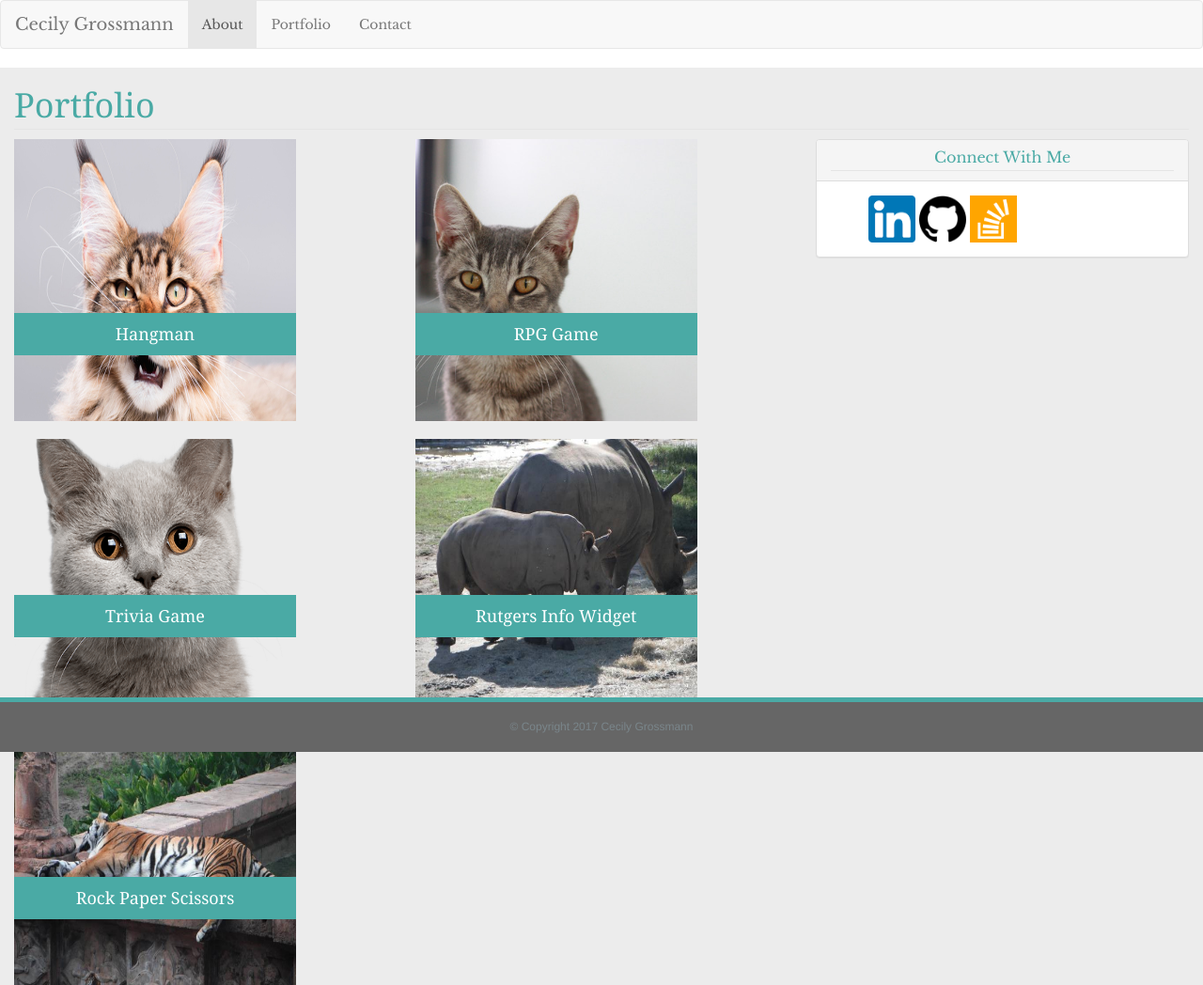
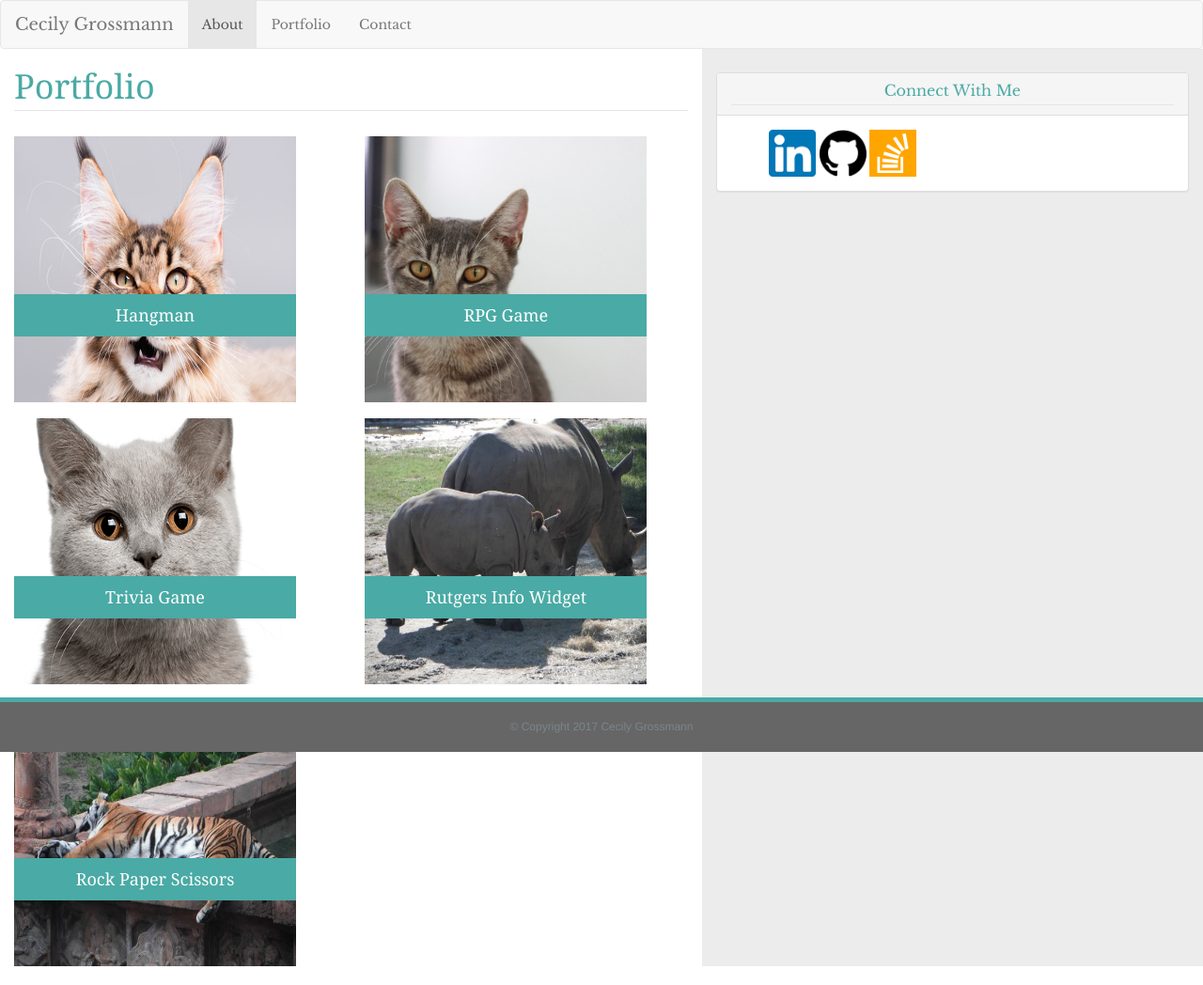
Before and after one commit to grssmnn2/Bootstrap-Portfolio, a plain HTML site: page portfolio.html in a window 1280 px wide. Shown: the whole page at 94% size. Drawn offline with nearby package versions, Linux system fonts and the light colour scheme.

Commit message:
small screen looks ok but large screen needs work

```diff
--- a/portfolio.html
+++ b/portfolio.html
@@ -46,11 +46,12 @@
 
 		<div class = "container">
 			<!--specific to portfolio section -->
-				<h1 id="portfoliohead">Portfolio</h1>
+
+
 			<div class="row">
 
-				<div class="col-xs-12 col-md-8">
-
+				<div class="col-xs-12 col-md-7">
+						<h1 id="portfoliohead">Portfolio</h1>
 
 						<div class="row">
 						<div class="col-xs-6 col-md-6">
@@ -94,10 +95,12 @@
 						</div>
 
 
+
+
 				</div>
 
 
-				<div class="col-xs-12 col-md-4">
+				<div class="col-xs-12 col-md-5">
 					<div class="panel panel-default">
   					<div class="panel-heading">
     				<h3 class="panel-title">Connect With Me</h3>
--- a/style.css
+++ b/style.css
@@ -2,6 +2,11 @@
 
 .navbar-brand{
 	font-family: 'Libre Baskerville';
+}
+
+.navbar{
+	padding-bottom: 0%;
+	margin-bottom: 0%;
 }
 
 li{
@@ -12,6 +17,10 @@ li{
 .container{
 	background-color: rgb(236, 236, 236);
 	width: 100%;
+}
+
+.cecilystyling, .col-md-8, .col-md-7{
+	background-color: #fff;
 }
 
 /*About Me*/
@@ -93,6 +102,11 @@ span{
 	left: 40px;
 }
 
+.panel{
+	margin-top: 5%;
+	overflow: visible;
+}
+
 /*Portfolio Section*/
 #portfoliohead{
 	color: #4aaaa5;
@@ -117,9 +131,6 @@ span{
 #cat1, #cat2, #cat3, #cat4, #cat5{
 	width: 300px;
 	height: 300px;
-}
-
-#cat3, #cat4, #cat5{
 	padding-top: 5%;
 }
 
```
Also changed, not shown: contact.html (+2 -2 lines), index.html (+2 -0 lines).
